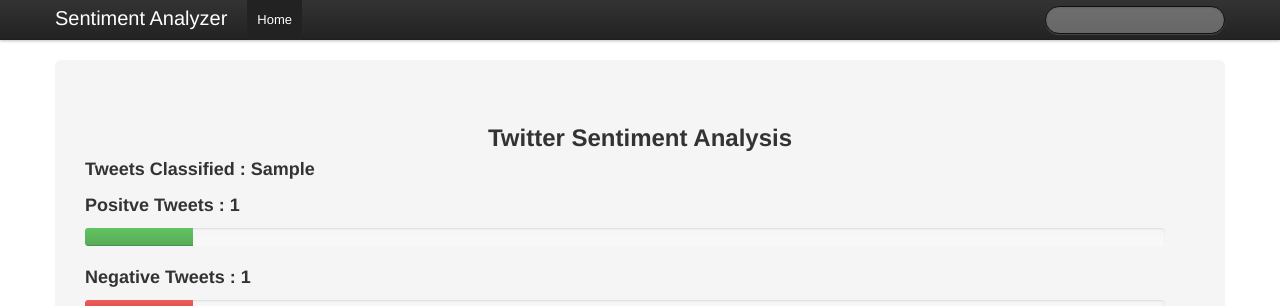
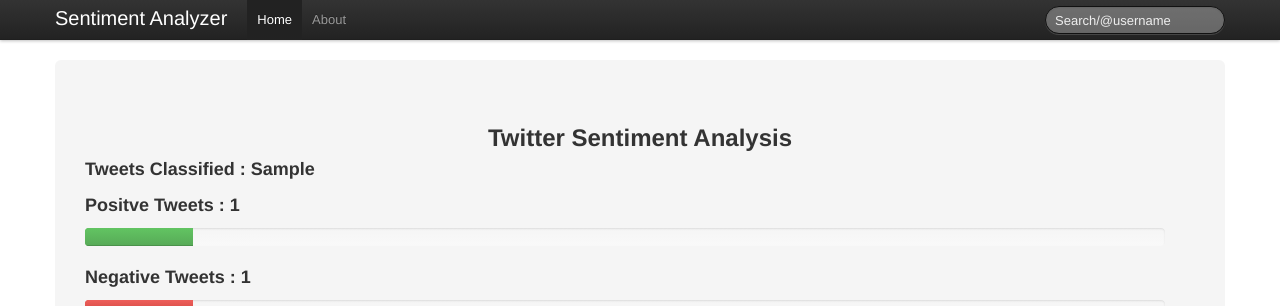
Before and after one commit to madhusudancs/sentiment-analyzer, a Django app: template webui/templates/fatninja/home.html in a window 1280 px wide. Shown: the top 306 px of the page. Run offline with Django 3.2, Linux system fonts and the light colour scheme; the template is opened without the code that fills it: most values are stand-ins (such as "Sample title", 1, 10 or a date in 2020); parts of the project's set-up code (start-up, migrations or seed data) failed here and were passed over; some libraries are stand-ins or nearby versions.

Commit message:
Generalize the way we handle the header search box.

```diff
--- a/webui/fatninja/views.py
+++ b/webui/fatninja/views.py
@@ -63,6 +63,7 @@
         get_data = request.GET
         query = get_data.get('q')
         if not query:
+            context['no_header_search_box'] = True
             return render_to_response(
                 'fatninja/home.html', RequestContext(request, context))
 
--- a/webui/templates/fatninja/base.html
+++ b/webui/templates/fatninja/base.html
@@ -77,12 +77,14 @@
               <div class="nav-collapse">
                 <ul class="nav">
                   <li class="active"><a href="/">Home</a></li>
+                  <li class=""><a href="/about">About</a></li>
                 </ul>
               </div><!--/.nav-collapse -->
-              {% if classified_information %}
+              {% if not no_header_search_box %}
                 <form class="navbar-search pull-right" action="" method="POST">
                   {% csrf_token %}
-                  <input class="search-query span2" type="search" name="query" placeholder="{{ query }}">
+                  <input class="search-query span2" type="search" name="query"
+                      placeholder="{% if query %}{{ query }}{% else %}Search/@username{% endif %}">
                 </form>
               {% endif %}
              </div>
```
